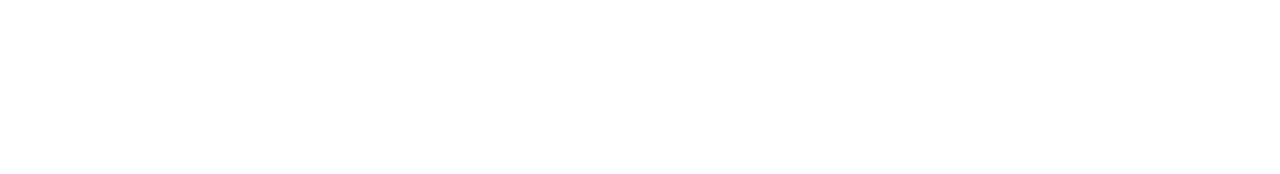
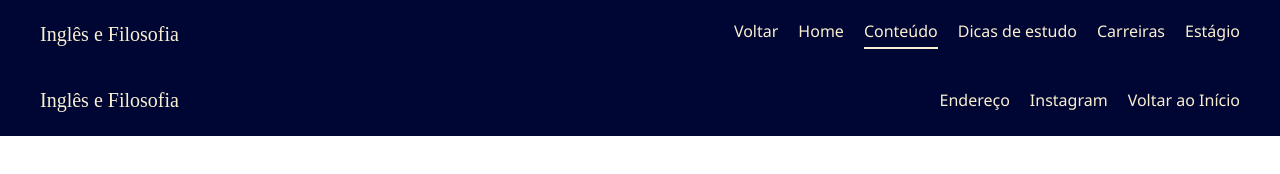
Before and after one commit to marinaliima/projeto-final, a plain HTML site: page pages/conteudo-ingles.html in a window 1280 px wide. Drawn offline with Linux system fonts and the light colour scheme.

Commit message:
feat: adiciona página de conteúdo de filosofia e arruma menus e títulos

```diff
--- /dev/null
+++ b/css/conteudo-filosofia.css
@@ -0,0 +1,60 @@
+* {
+    padding: 0;
+    margin: 0;
+    box-sizing: border-box;
+}
+
+body {
+    font-family: 'Segoe UI', Tahoma, Geneva, Verdana, sans-serif;
+    color: #000633;
+}
+
+header {
+    padding: 20px 40px;
+    display: flex;
+    flex-direction: row;
+    justify-content: space-between;
+    background-color: #000633;
+    color: #FAEFD1;
+    align-items: center;
+}
+
+.logo {
+    font-family: 'Times New Roman', Times, serif;
+    font-size: 20px;
+}
+
+.menu {
+    display: flex;
+    flex-direction: row;
+    gap: 20px;
+}
+
+.menu a {
+    text-decoration: none;
+    color: #FAEFD1;
+    padding-bottom: 5px;
+    transition: 500ms;
+}
+
+.menu a:hover {
+    color: #455a8b;
+    border-bottom: solid;
+    border-width: 2px;
+}
+
+#sinal {
+    border-bottom: solid;
+    border-width: 2px;
+}
+
+footer {
+    padding: 20px 40px;
+    display: flex;
+    flex-direction: row;
+    justify-content: space-between;
+    gap: 20px;
+    background-color: #000633;
+    color: #FAEFD1;
+    align-items: flex-start;
+}
--- /dev/null
+++ b/css/conteudo-ingles.css
@@ -0,0 +1,60 @@
+* {
+    padding: 0;
+    margin: 0;
+    box-sizing: border-box;
+}
+
+body {
+    font-family: 'Segoe UI', Tahoma, Geneva, Verdana, sans-serif;
+    color: #000633;
+}
+
+header {
+    padding: 20px 40px;
+    display: flex;
+    flex-direction: row;
+    justify-content: space-between;
+    background-color: #000633;
+    color: #FAEFD1;
+    align-items: center;
+}
+
+.logo {
+    font-family: 'Times New Roman', Times, serif;
+    font-size: 20px;
+}
+
+.menu {
+    display: flex;
+    flex-direction: row;
+    gap: 20px;
+}
+
+.menu a {
+    text-decoration: none;
+    color: #FAEFD1;
+    padding-bottom: 5px;
+    transition: 500ms;
+}
+
+.menu a:hover {
+    color: #455a8b;
+    border-bottom: solid;
+    border-width: 2px;
+}
+
+#sinal {
+    border-bottom: solid;
+    border-width: 2px;
+}
+
+footer {
+    padding: 20px 40px;
+    display: flex;
+    flex-direction: row;
+    justify-content: space-between;
+    gap: 20px;
+    background-color: #000633;
+    color: #FAEFD1;
+    align-items: flex-start;
+}
--- /dev/null
+++ b/pages/conteudo-filosofia.html
@@ -0,0 +1,39 @@
+<!DOCTYPE html>
+<html lang="pt-BR">
+    <head>
+        <meta charset="UTF-8"/>
+        <title>Filosofia - Conteúdo Principal</title>
+        <link rel="stylesheet" href="../css/conteudo-filosofia.css"/>
+    </head>
+
+    <body>
+        <header>
+            <section class="logo">
+                <p>Inglês e Filosofia</p>
+            </section>
+            <section class="menu">
+                <a href="../index.html">Voltar</a>
+                <a href="../pages/home-filosofia.html">Home</a>
+                <a href="../pages/conteudo-filosofia.html" id="sinal">Conteúdo</a>
+                <a href="../pages/dicas-filosofia.html">Dicas de estudo</a>
+                <a href="../pages/carreiras-filosofia.html">Carreiras</a>
+                <a href="../pages/estagio-filosofia.html">Estágio</a>
+            </section>
+        </header>
+
+        <main>
+
+        </main>
+
+        <footer>
+            <section class="logo">
+                <p>Inglês e Filosofia</p>
+            </section>
+            <section class="menu">
+                <a href="">Endereço</a>
+                <a href="">Instagram</a>
+                <a href="../pages/home-filosofia.html">Voltar ao Início</a>
+            </section>
+        </footer>
+    </body>
+</html>
--- a/pages/conteudo-ingles.html
+++ b/pages/conteudo-ingles.html
@@ -0,0 +1,39 @@
+<!DOCTYPE html>
+<html lang="pt-BR">
+    <head>
+        <meta charset="UTF-8"/>
+        <title>Inglês - Conteúdo Principal</title>
+        <link rel="stylesheet" href="../css/conteudo-ingles.css"/>
+    </head>
+
+    <body>
+        <header>
+            <section class="logo">
+                <p>Inglês e Filosofia</p>
+            </section>
+            <section class="menu">
+                <a href="../index.html">Voltar</a>
+                <a href="../pages/home-ingles.html">Home</a>
+                <a href="../pages/conteudo-ingles.html" id="sinal">Conteúdo</a>
+                <a href="../pages/dicas-ingles.html">Dicas de estudo</a>
+                <a href="../pages/carreiras-ingles.html">Carreiras</a>
+                <a href="../pages/estagio-ingles.html">Estágio</a>
+            </section>
+        </header>
+
+        <main>
+
+        </main>
+
+        <footer>
+            <section class="logo">
+                <p>Inglês e Filosofia</p>
+            </section>
+            <section class="menu">
+                <a href="">Endereço</a>
+                <a href="">Instagram</a>
+                <a href="../pages/home-ingles.html">Voltar ao Início</a>
+            </section>
+        </footer>
+    </body>
+</html>
```
Also changed, not shown: pages/carreiras-filosofia.html (+2 -1 lines), pages/carreiras-ingles.html (+2 -1 lines), pages/dicas-filosofia.html (+2 -1 lines), pages/dicas-ingles.html (+2 -1 lines), pages/estagio-filosofia.html (+2 -1 lines), pages/estagio-ingles.html (+2 -1 lines), pages/home-filosofia.html (+1 -0 lines), pages/sobre.html (+1 -1 lines).
